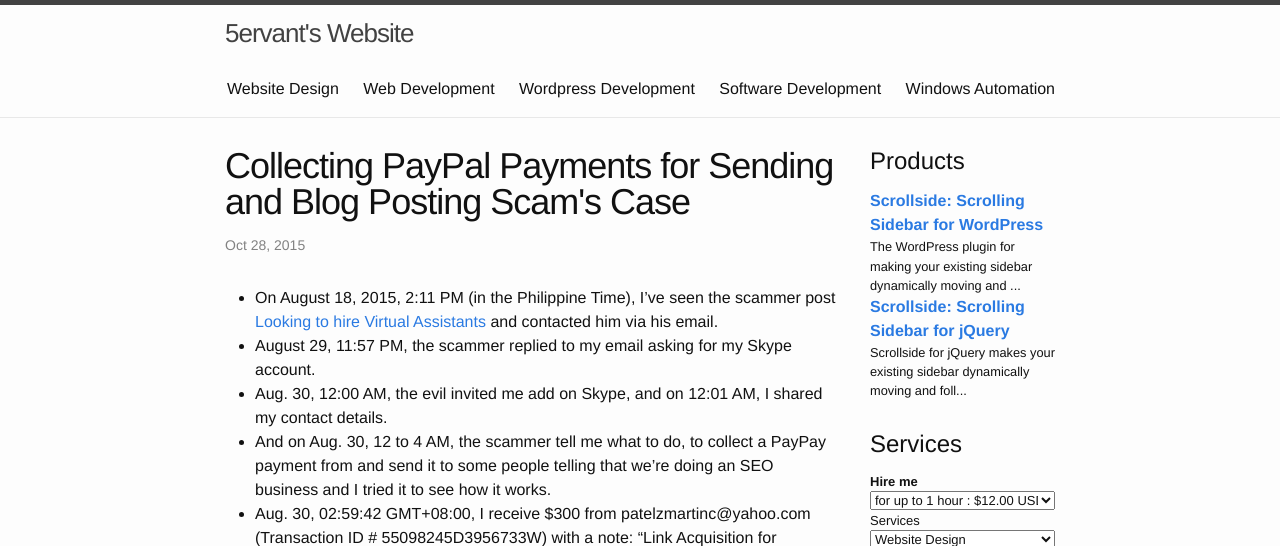
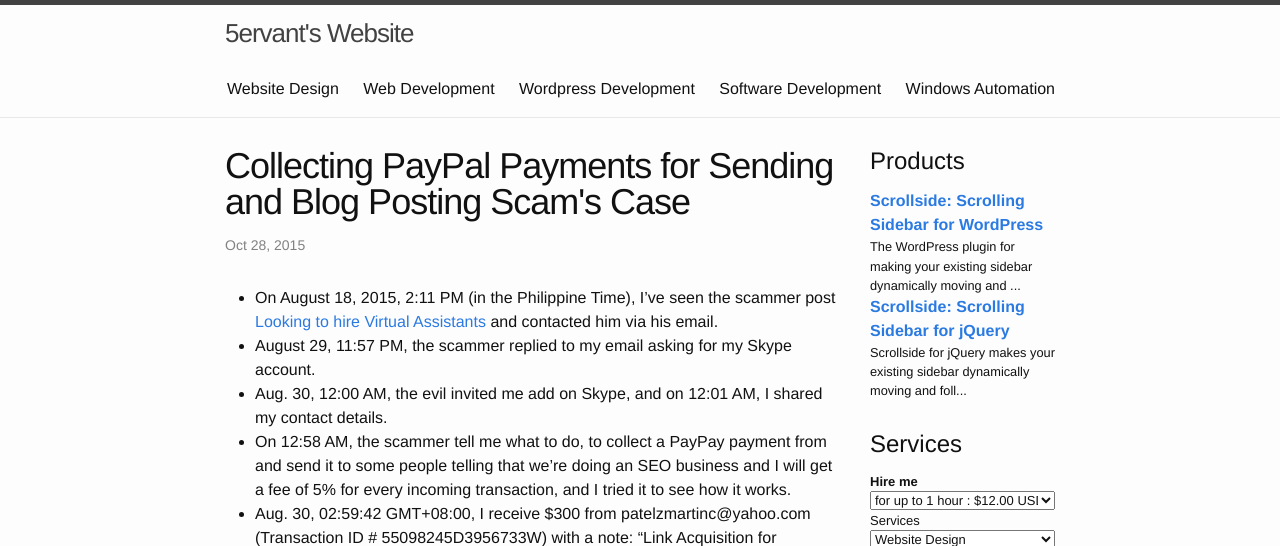
Before and after one commit to 5ervant/5ervant.github.io, a Jekyll site: the page built from _posts/2015-10-28-collecting-paypal-payments-for-sending-and-blog-posting-scam-case.markdown, in a window 1280 px wide and 900 px high, cut to the strip 0-546 px from the top of the window. Built offline with Jekyll 4.4.1, drawn with Linux system fonts in a browser that asks for light colours; comment, search, counter and statistics services are not loaded.

Commit message:
Post a blog

```diff
--- a/_posts/2015-10-28-collecting-paypal-payments-for-sending-and-blog-posting-scam-case.markdown
+++ b/_posts/2015-10-28-collecting-paypal-payments-for-sending-and-blog-posting-scam-case.markdown
@@ -7,7 +7,7 @@
 - On August 18, 2015, 2:11 PM (in the Philippine Time), I've seen the scammer post [Looking to hire Virtual Assistants]{:target="_blank"} and contacted him via his email.
 - August 29, 11:57 PM, the scammer replied to my email asking for my Skype account.
 - Aug. 30, 12:00 AM, the evil invited me add on Skype, and on 12:01 AM, I shared my contact details.
-- And on Aug. 30, 12 to 4 AM, the scammer tell me what to do, to collect a PayPay payment from and send it to some people telling that we're doing an SEO business and I tried it to see how it works.
+- On 12:58 AM, the scammer tell me what to do, to collect a PayPay payment from and send it to some people telling that we're doing an SEO business and I will get a fee of 5% for every incoming transaction, and I tried it to see how it works.
 - Aug. 30, 02:59:42 GMT+08:00, I receive $300 from patelzmartinc@yahoo.com (Transaction ID # 55098245D3956733W) with a note: "Link Acquisition for Buzzfeed for kohlscouponsonline.com".
 - Aug. 30, 3:01 AM, the scammer said, send the money to these people in different purposes of payments:
   - $30.00 USD for lancelottucker251@gmail.com [Lancelot Tucker \| LinkedIn] (# 7WW038243A039061C) as personal payment. *(On 3.09 AM, I'd asked him if there's illegal activities on our transactions but he said we deal completely in links and website development.)*
```
